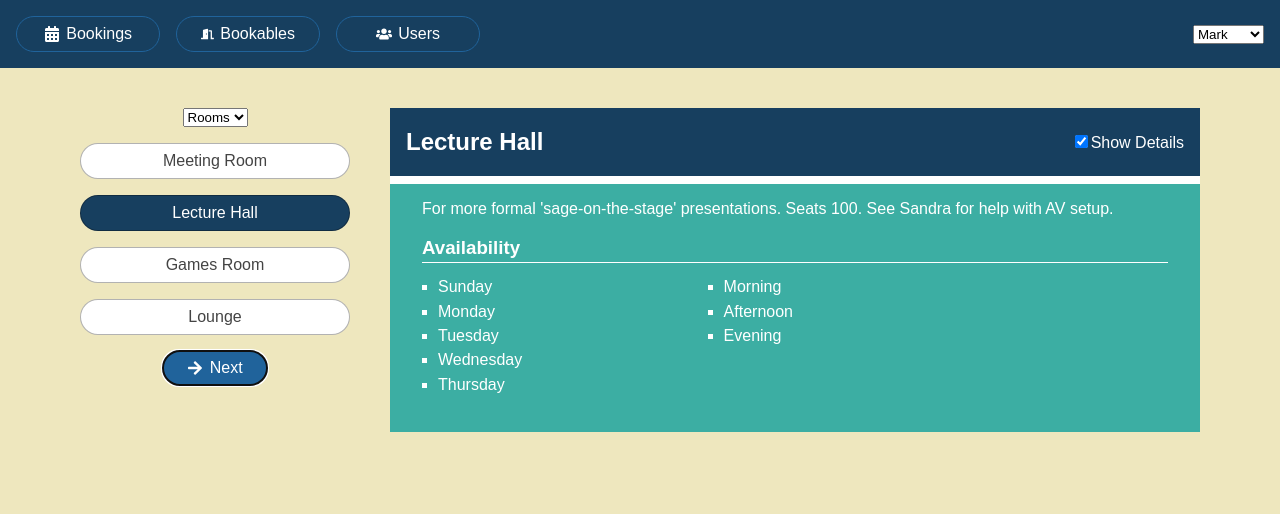
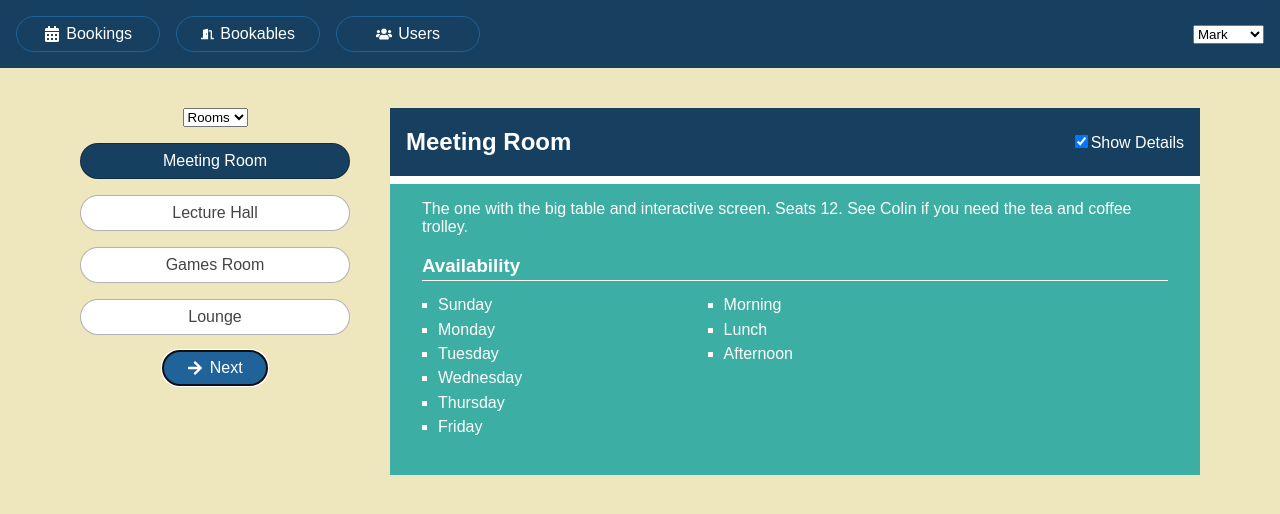
Before and after one commit to nursh/React-Hooks-Book-Code, a React (Vite) app: page /bookables in a window 1280 px wide. Shown: the top 514 px of the page. Built offline with nearby package versions, Linux system fonts and the light colour scheme; data requests are answered from the project's data file.

Commit message:
refactor to use passing props

```diff
--- a/src/components/Bookables/BookableDetails.tsx
+++ b/src/components/Bookables/BookableDetails.tsx
@@ -2,7 +2,7 @@ import {useState} from "react";
 import {days, sessions} from "../../static.json";
 import type { Bookable } from "../../types";
 
-export default function BookableDetails ({ bookable }: { bookable: Bookable }) {
+export default function BookableDetails ({ bookable }: { bookable?: Bookable }) {
   const [hasDetails, setHasDetails] = useState(true);
 
   function toggleDetails () {
--- a/src/components/Bookables/BookablesList.tsx
+++ b/src/components/Bookables/BookablesList.tsx
@@ -1,77 +1,61 @@
-import { useEffect, useRef } from "react";
+import { useEffect, useRef, useState } from "react";
 import { FaArrowRight } from "react-icons/fa";
 
 import Spinner from "../UI/Spinner";
 import getData from "../../utils/api";
 import type { Bookable } from "../../types";
-import type { Action, State } from "./reducer";
 
 type Props = {
-  state: State;
-  dispatch: React.ActionDispatch<[action: Action]>;
+  bookable?: Bookable;
+  setBookable: (b: Bookable) => void
 }
 
-export default function BookablesList({ state, dispatch }: Props) {
-  const timerRef = useRef<number | null>(null);
-  const {
-    group,
-    bookableIndex,
-    bookables,
-    isLoading,
-    error
-  } = state;
+export default function BookablesList({ bookable, setBookable }: Props) {
+  const [bookables, setBookables] = useState<Bookable[]>([]);
+  const [error, setError] = useState(false);
+  const [isLoading, setIsLoading] = useState(true);
 
-  const bookablesInGroup = state.bookables.filter((b) => b.group === state.group);
+  const group = bookable?.group;
+
+  const bookablesInGroup = bookables.filter((b) => b.group === group);
   const groups = [...new Set(bookables.map((b) => b.group))];
   const nextButtonRef = useRef<HTMLButtonElement | null>(null);
 
   useEffect(() => {
-    dispatch({ type: 'FETCH_BOOKABLES_REQUEST' });
     getData<Bookable[]>('http://localhost:3001/bookables')
-      .then(bookables => dispatch({
-        type: 'FETCH_BOOKABLES_SUCCESS',
-        payload: bookables
-      }))
+      .then(bookables => {
+        setBookable(bookables[0]);
+        setBookables(bookables);
+        setIsLoading(false);
+      })
 
-      .catch(error => dispatch({
-        type: 'FETCH_BOOKABLES_ERROR',
-        payload: error
-      }))
-  }, [dispatch]);
-
-  useEffect(() => {
-    timerRef.current = setInterval(() => {
-      dispatch({ type: 'NEXT_BOOKABLE' })
-    }, 3000);
-
-    return stopPresentation;
-  }, [dispatch])
-
-  function stopPresentation() {
-    clearInterval(timerRef.current!);
-  }
+      .catch(error => {
+        setError(error);
+        setIsLoading(false);
+      })
+  }, [setBookable]);
 
   function nextBookable() {
-    dispatch({ type: 'NEXT_BOOKABLE' })
+    const i = bookablesInGroup.indexOf(bookable!);
+    const nextIndex = (i + 1) % bookablesInGroup.length;
+    const nextBookable = bookablesInGroup[nextIndex];
+    setBookable(nextBookable);
   }
 
   function changeGroup(event: React.ChangeEvent<HTMLSelectElement>) {
-   dispatch({
-    type: 'SET_GROUP',
-    payload: event.target.value
-   })
+    const bookablesInSelectedGroup = bookables.filter(
+      b => b.group === event.target.value
+    );
+    setBookable(bookablesInSelectedGroup[0]);
   }
 
-  function changeBookable(selectedIndex: number) {
-    dispatch({
-      type: 'SET_BOOKABLE',
-      payload: selectedIndex
-    });
+  function changeBookable(selectedBookable: Bookable) {
+    setBookable(selectedBookable)
     nextButtonRef.current?.focus();
   }
 
-  if (error && typeof error == 'object') {
-    return <p>{error.message}</p>
+  if (error) {
+    return <p>Something went wrong...</p>
   }
 
   if (isLoading) {
@@ -88,12 +72,12 @@ export default function BookablesList({ state, dispatch }: Props) {
           ))}
         </select>
         <ul className="bookables items-list-nav">
-          {bookablesInGroup.map((b, i) => (
+          {bookablesInGroup.map((b) => (
             <li
               key={b.id}
-              className={i === bookableIndex ? "selected" : undefined}
+              className={b.id === bookable?.id ? "selected" : undefined}
             >
-              <button className="btn" onClick={() => changeBookable(i)}>
+              <button className="btn" onClick={() => changeBookable(b)}>
                 {b.title}
               </button>
             </li>
--- a/src/components/Bookables/BookablesView.tsx
+++ b/src/components/Bookables/BookablesView.tsx
@@ -1,26 +1,15 @@
-import { useReducer } from "react";
+import { useState } from "react";
 import BookablesList from "./BookablesList";
 import BookableDetails from "./BookableDetails";
+import { type Bookable } from "../../types";
 
-import reducer, { type State } from "./reducer";
-
-const initialState: State = {
-  group: "Rooms",
-  bookableIndex: 0,
-  bookables: [],
-  isLoading: true,
-  error: false
-}
 
 export default function BookablesView() {
-  const [state, dispatch] = useReducer(reducer, initialState);
-  const bookablesInGroup = state.bookables.filter((b) => b.group === state.group);
-  const bookable = bookablesInGroup[state.bookableIndex];
-
+  const [bookable, setBookable] = useState<Bookable>();
 
   return (
     <>
-      <BookablesList state={state} dispatch={dispatch} />
+      <BookablesList bookable={bookable} setBookable={setBookable} />
       <BookableDetails bookable={bookable} />
     </>
   )
```
